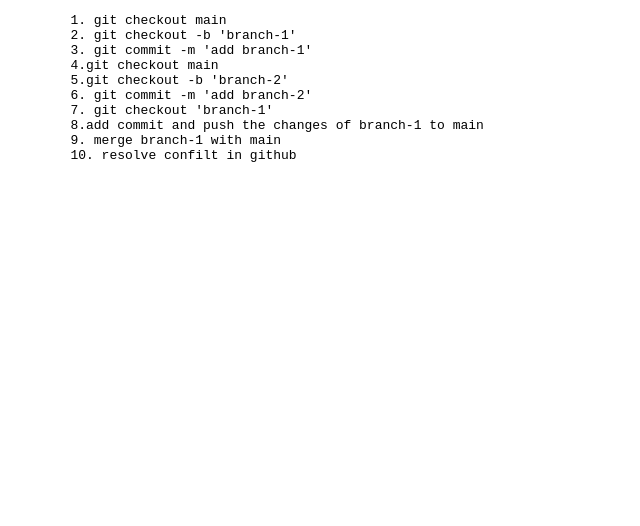
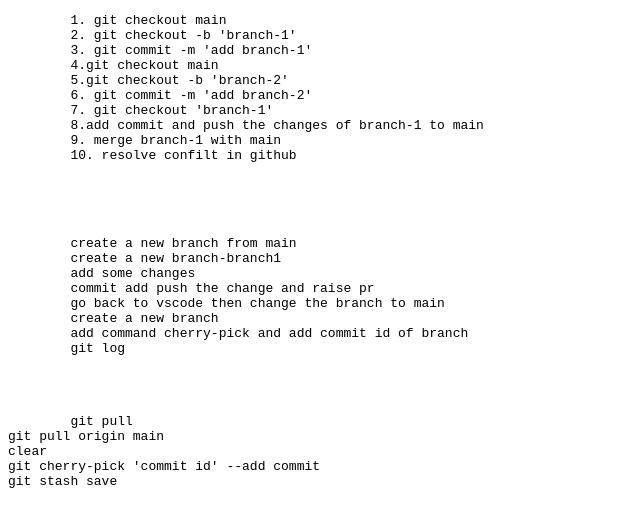
Before and after one commit to anjali433yadav/polaris-project, a plain HTML site: page file.html in a window 1280 px wide. Shown: the whole page, without its empty margins (0-640 px from the left). Drawn offline with Linux system fonts and the light colour scheme.

Commit message:
add some cmd  in file to learn

```diff
--- a/file.html
+++ b/file.html
@@ -22,5 +22,25 @@
 
 
     </pre>
+
+    <pre>
+        create a new branch from main
+        create a new branch-branch1
+        add some changes
+        commit add push the change and raise pr
+        go back to vscode then change the branch to main
+        create a new branch
+        add command cherry-pick and add commit id of branch
+        git log
+
+
+    </pre>
+    <pre>
+        git pull
+git pull origin main
+clear
+git cherry-pick 'commit id' --add commit
+git stash save
+    </pre>
 </body>
 </html>
```
Also changed, not shown: 1 other file.
